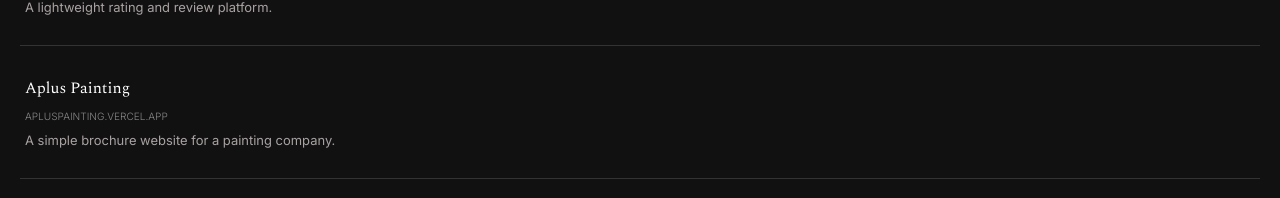
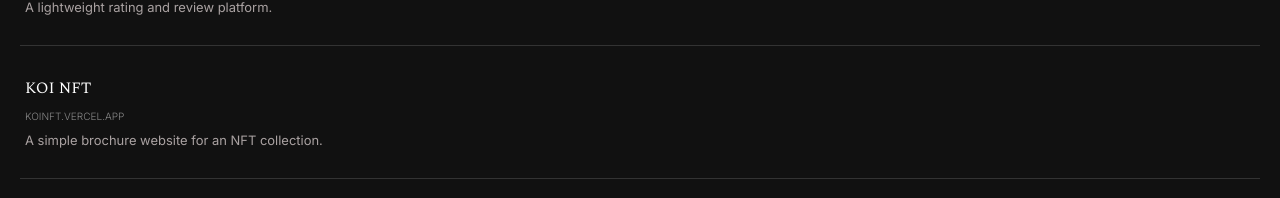
Before and after one commit to goodiesnr/goodiesnr, a React (Vite) app: page / in a window 1280 px wide. Shown: the part 702-900 px from the top of the page. Built offline with nearby package versions, Linux system fonts and the light colour scheme.

Commit message:
new updates

```diff
--- a/src/App.jsx
+++ b/src/App.jsx
@@ -24,11 +24,11 @@
       description: "A lightweight rating and review platform.",
     },
     {
-      title: "Aplus Painting",
-      domain: "APLUSPAINTING.VERCEL.APP",
-      link: "https://apluspainting.vercel.app",
+      title: "KOI NFT",
+      domain: "KOINFT.VERCEL.APP",
+      link: "https://koinft.vercel.app",
       description:
-        "A simple brochure website for a painting company.",
+        "A simple brochure website for an NFT collection.",
     },
     {
       title: "Tic-Tac-Toe AI",
```
